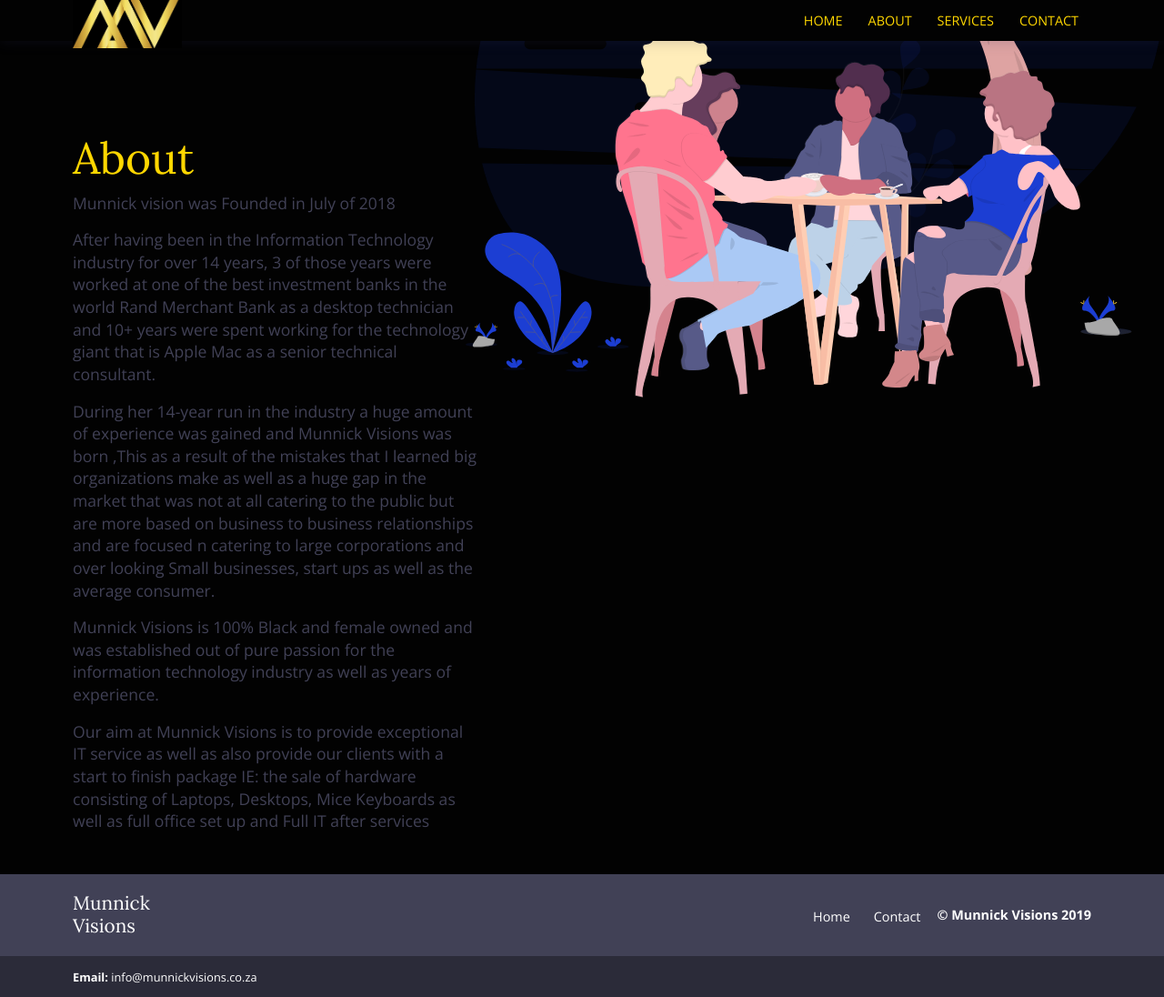
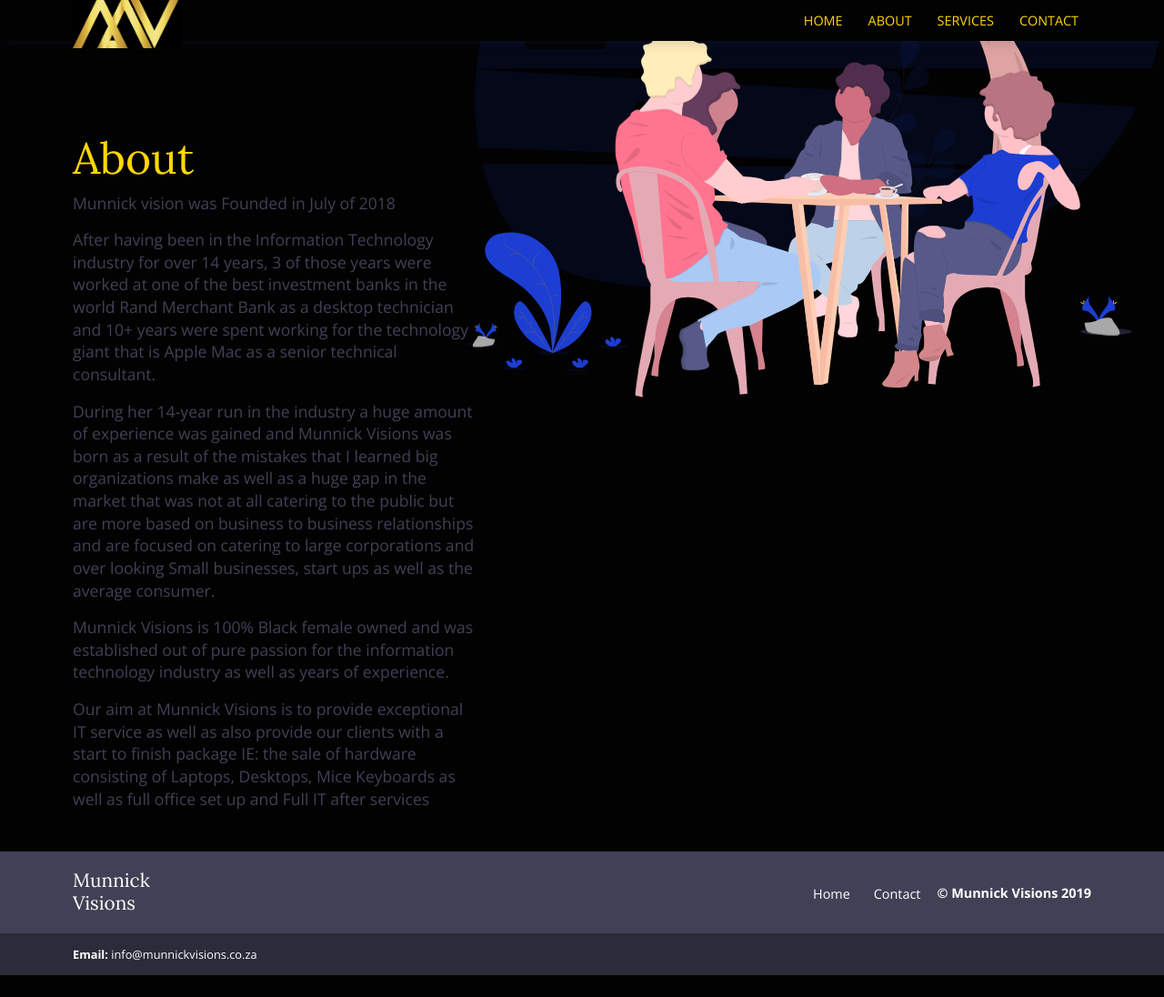
Before and after one commit to sha911/munnickvisions, a Jekyll site: the page built from about.html, in a window 1280 px wide. Shown: the whole page at 91% size. Built offline with Jekyll 4.4.1, drawn with Linux system fonts in a browser that asks for light colours; after the commit the page ends 1072 px from its top, so only the background shows below that.

Commit message:
Update about.html

```diff
--- a/about.html
+++ b/about.html
@@ -11,8 +11,8 @@
           <h1>About</h1>
 <p>Munnick vision was Founded in July of 2018 <p>
 <p>After having been in the Information Technology industry for over 14 years, 3 of those years were worked at one of the best investment banks in the world Rand Merchant Bank as a desktop technician and 10+ years were spent working for the technology giant that is Apple Mac as a senior technical consultant. <p>
-<p>During her 14-year run in the industry a huge amount of experience was gained and Munnick Visions was born ,This as a result  of the mistakes that I learned  big organizations make as well as a huge gap in the market that was not at all catering to the public but are more based on business to business relationships and are focused n catering to large corporations and over looking Small businesses, start ups as well as the average consumer.</p>
-<p>Munnick Visions is 100% Black and female owned and was established out of pure passion for the information technology industry as well as years of experience. </p>
+<p>During her 14-year run in the industry a huge amount of experience was gained and Munnick Visions was born as a result  of the mistakes that I learned  big organizations make as well as a huge gap in the market that was not at all catering to the public but are more based on business to business relationships and are focused on catering to large corporations and over looking Small businesses, start ups as well as the average consumer.</p>
+<p>Munnick Visions is 100% Black female owned and was established out of pure passion for the information technology industry as well as years of experience. </p>
 <p>Our aim at Munnick Visions is to provide  exceptional IT service as well as also provide our clients with a start to finish package IE: the sale of hardware consisting of Laptops, Desktops, Mice Keyboards as well as full office set up and Full IT after services</p>
         </div>
       </div>
```
